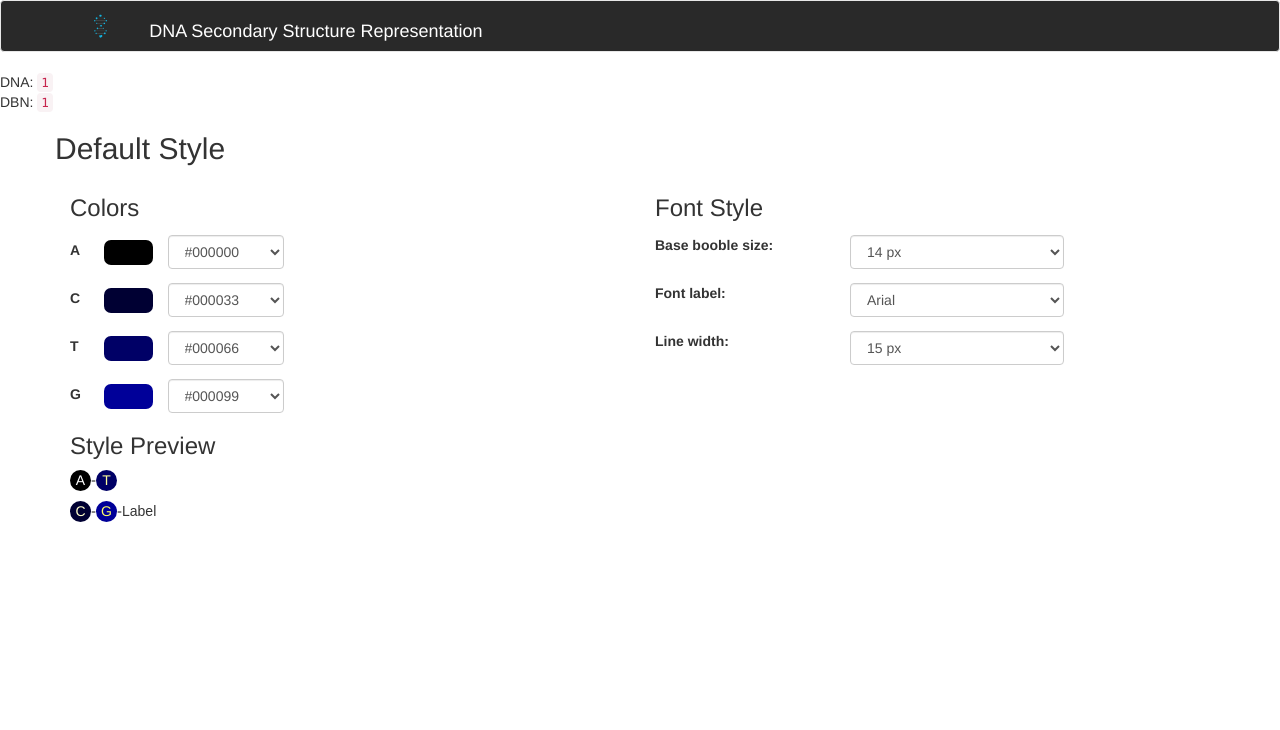
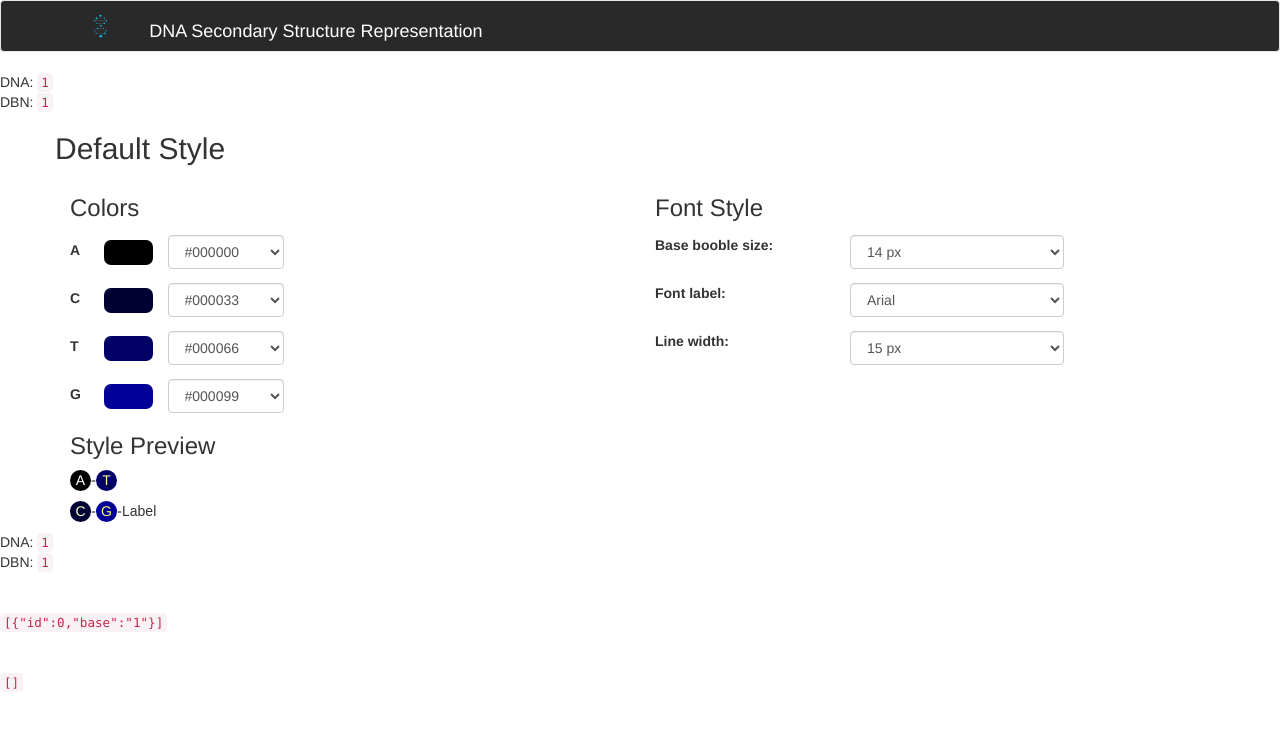
Before and after one commit to guglio/dna-secondary-strucure-representation, a React (Create React App) app: page /1/1 in a window 1280 px wide. Shown: the top 730 px of the page. Built offline with nearby package versions, Linux system fonts and the light colour scheme.

Commit message:
Integration of the Graph component inside the render function

```diff
--- a/src/DNAgraph.js
+++ b/src/DNAgraph.js
@@ -1,5 +1,6 @@
 import React,{Component} from 'react';
 import GraphStyle from './GraphStyle.js';
+import Graph from './Graph.js'
 
 class DNAgraph extends Component{
   constructor(props) {
@@ -16,6 +17,7 @@ class DNAgraph extends Component{
       <div>
         DNA: <code>{this.state.dna}</code><br />DBN: <code>{this.state.dbn}</code>
         <GraphStyle />
+        <Graph dna={this.state.dna} dbn={this.state.dbn}/>
       </div>
     )
   }
```
